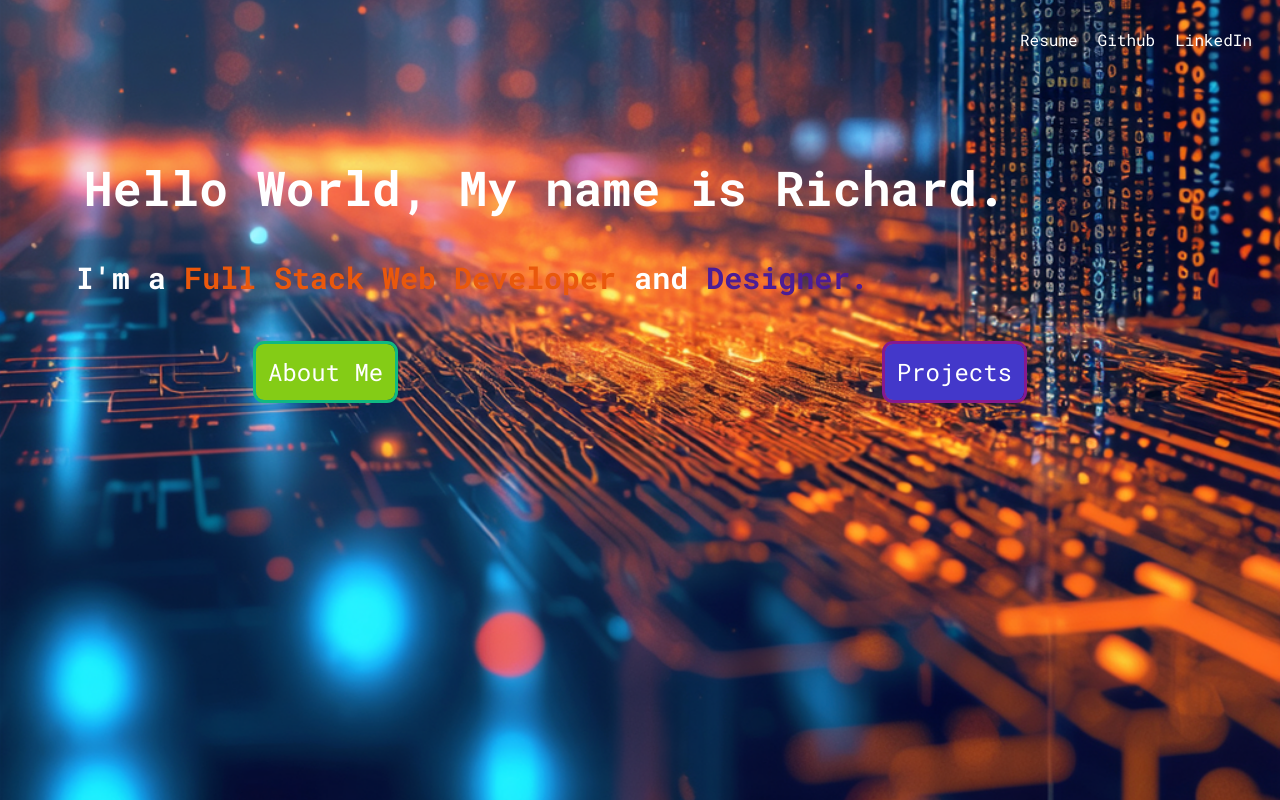
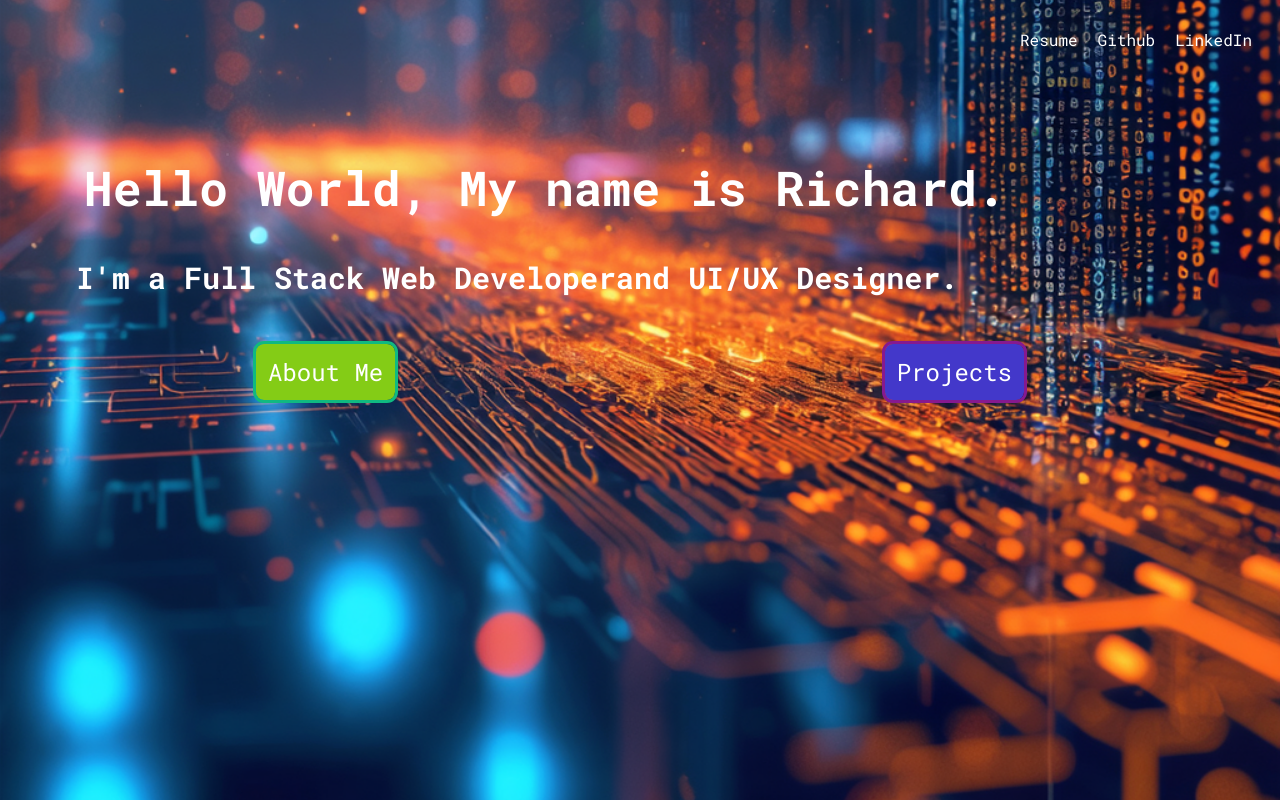
Before and after one commit to ej84/rjweb, a Next.js app: page / in a window 1280 px wide. Built offline with nearby package versions, Linux system fonts and the light colour scheme.

Commit message:
Changed text color.

```diff
--- a/src/app/page.jsx
+++ b/src/app/page.jsx
@@ -42,10 +42,9 @@ export default function Home() {
   </div>*/}
         <div className="p-3 m-2 text-center md:text-start">
           <h2 className="text-lg font-bold lg:text-3xl fade-in_2">
-            I'm a{" "}
-            <span className="lg:text-orange-600">Full Stack Web Developer</span>{" "}
+            I'm a <span>Full Stack Web Developer</span>
             and
-            <span className="lg:text-violet-900"> Designer.</span>
+            <span> UI/UX Designer.</span>
           </h2>
         </div>
         <div className="px-10 lg:px-48 lg:my-5 flex justify-between text-center">
@@ -56,9 +55,9 @@ export default function Home() {
           </button>
 
           <button className="p-3 m-2 outline outline-fuchsia-800 rounded-lg relative bg-indigo-700 to-left">
-            <Link href="https://www.github.com/ej84" className="text-2xl">
+            <a href="/projects" className="text-2xl">
               Projects
-            </Link>
+            </a>
           </button>
         </div>
       </main>
--- /dev/null
+++ b/src/app/projects/page.jsx
@@ -0,0 +1,14 @@
+import React from "react";
+
+const page = () => {
+  return (
+    <div className="">
+      <div className="grid grid-rows-3 justify-center">
+        <div className="p-14">Project 1</div>
+        <div className="p-14">Project 2</div>
+      </div>
+    </div>
+  );
+};
+
+export default page;
```
